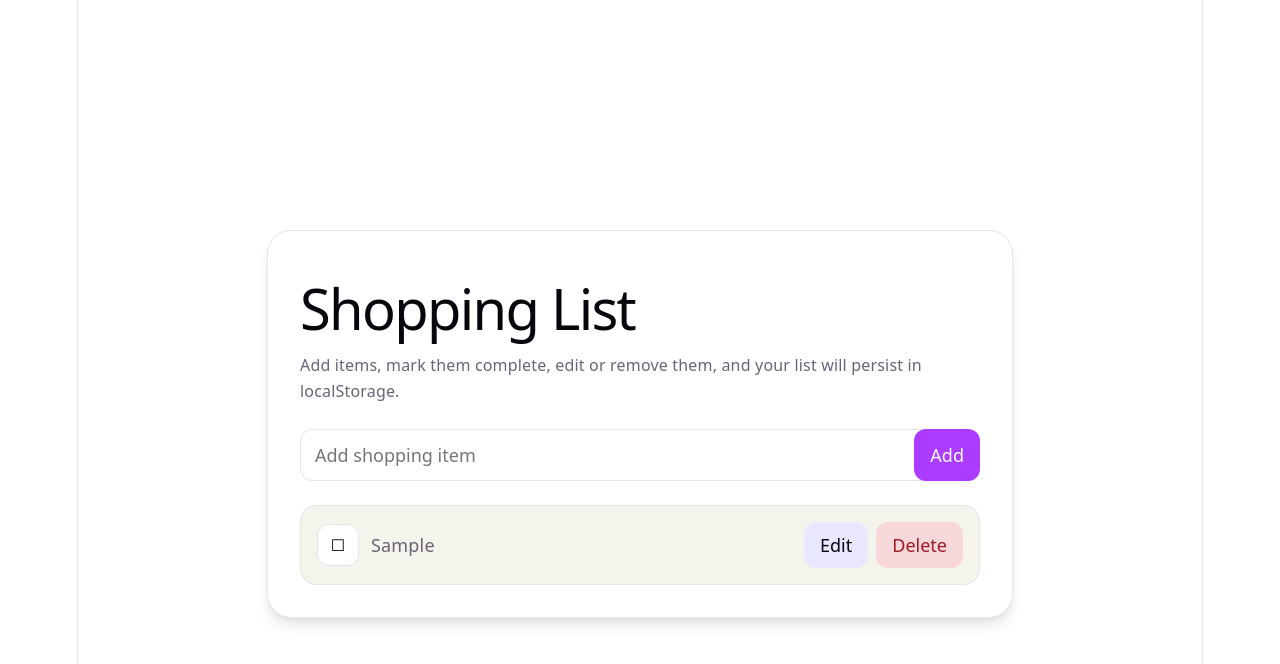
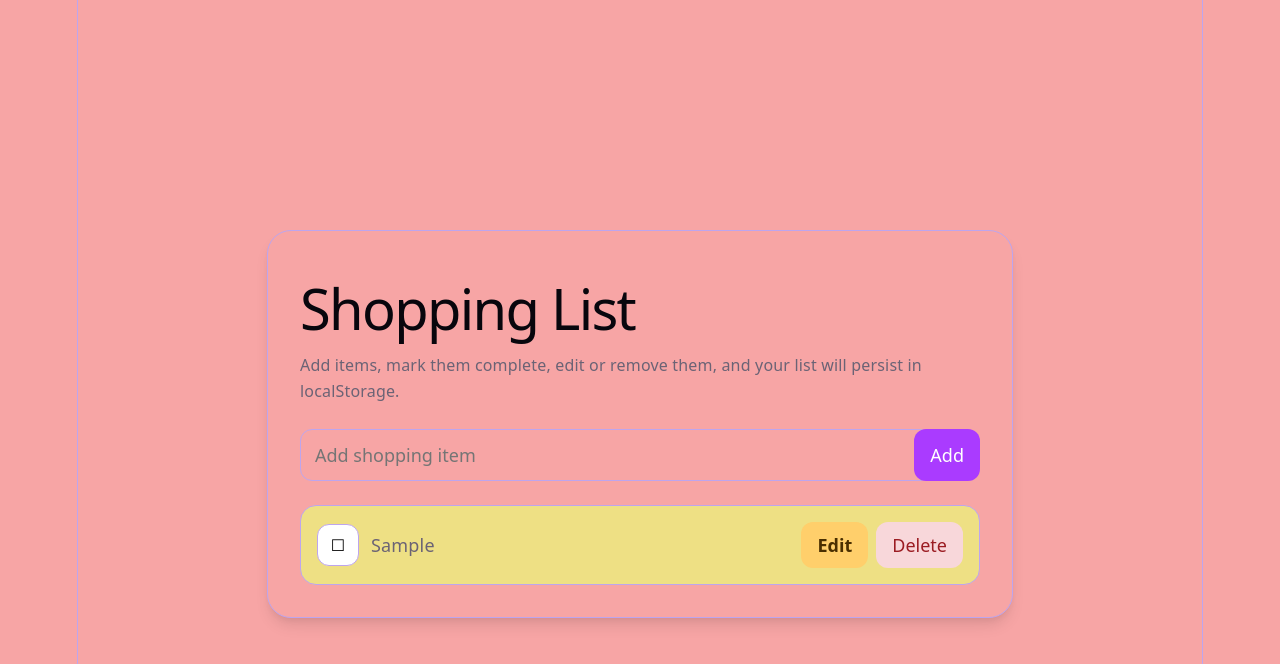
Before and after one commit to Oheri99/myShoppingApp, a React (Vite) app: page / in a window 1280 px wide. Both pictures are taken after typing "Sample" into the empty fields and a click on the button "Add". Shown: the top 664 px of the page. Built offline with nearby package versions, Linux system fonts and the light colour scheme.

Commit message:
chore: local UI/style edits

```diff
--- a/src/components/ShoppingList.tsx
+++ b/src/components/ShoppingList.tsx
@@ -68,7 +68,7 @@ function ShoppingList({ items, onToggle, onDelete, onEdit }: Props) {
                 {item.name}
               </span>
               <div className="item-actions">
-                <button className="action-button" type="button" onClick={() => startEditing(item)}>
+                <button className="action-button edit" type="button" onClick={() => startEditing(item)}>
                   Edit
                 </button>
                 <button className="action-button delete" type="button" onClick={() => onDelete(item.id)}>
--- a/src/index.css
+++ b/src/index.css
@@ -1,9 +1,9 @@
 :root {
   --text: #6b6375;
   --text-h: #08060d;
-  --bg: #fff;
-  --border: #e5e4e7;
-  --code-bg: #f4f3ec;
+  --bg: #f7a5a5;
+  --border: #bda5ee;
+  --code-bg: #eee084;
   --accent: #aa3bff;
   --accent-bg: rgba(170, 59, 255, 0.1);
   --accent-border: rgba(170, 59, 255, 0.5);
@@ -181,6 +181,12 @@ p {
   color: var(--text-h);
 }
 
+.action-button.edit {
+  background: #ffcf6b;
+  color: #4a2f00;
+  font-weight: 600;
+}
+
 .shopping-list {
   list-style: none;
   padding: 0;
@@ -212,8 +218,9 @@ p {
 }
 
 .toggle-button.completed {
-  background: #e7f5ff;
-  border-color: #7cc4ff;
+  background: #d1fae5;
+  border-color: #34d399;
+  color: #065f46;
 }
 
 .item-name {
```
